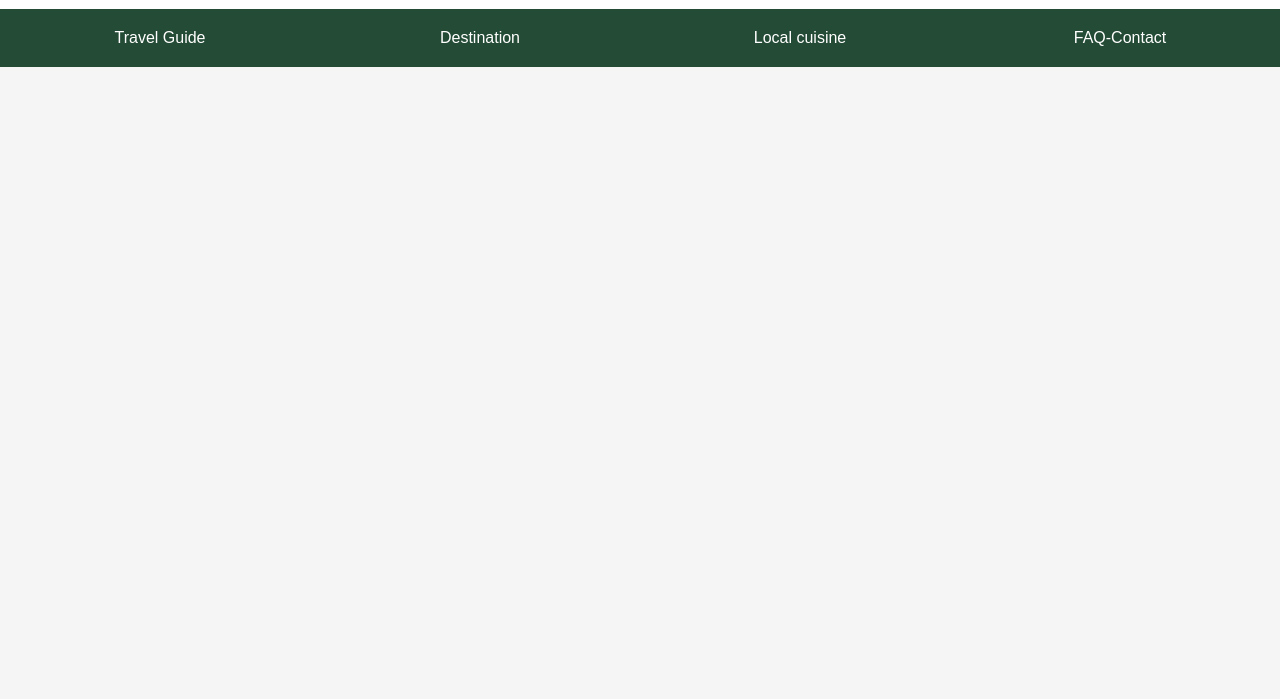
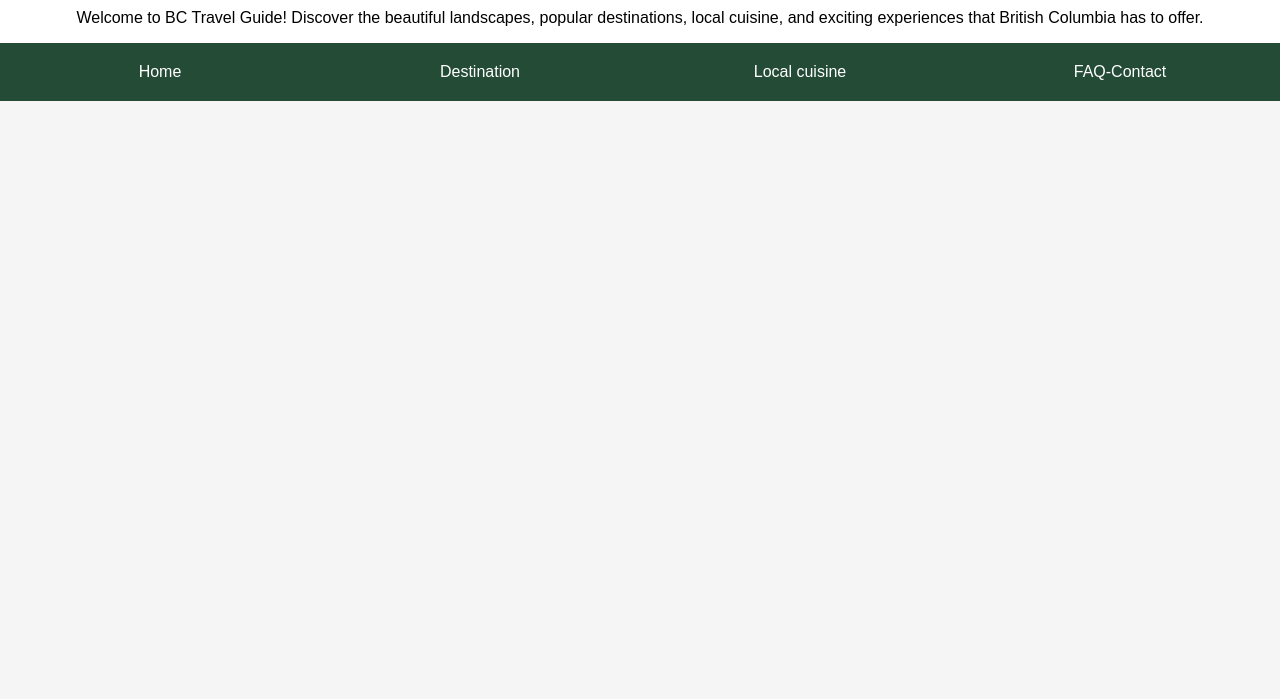
Before and after one commit to ajanda6/team-website, a plain HTML site: page index.html in a window 1280 px wide. Shown: the part 101-800 px from the top of the page. Drawn offline with Linux system fonts and the light colour scheme.

Commit message:
Add welcome text to home page

```diff
--- a/index.html
+++ b/index.html
@@ -10,9 +10,14 @@
 
     <header>
         <h1>Welcome BC Travel Guide</h1>
+        <p>
+            Welcome to BC Travel Guide! Discover the beautiful landscapes,
+            popular destinations, local cuisine, and exciting experiences
+            that British Columbia has to offer.
+        </p>
 
         <nav class="navbar">
-            <a href="index.html">Travel Guide</a>
+            <a href="index.html">Home</a>
             <a href="destination.html">Destination</a>
             <a href="cuisine.html">Local cuisine</a>
             <a href="contact.html">FAQ-Contact</a>
```
